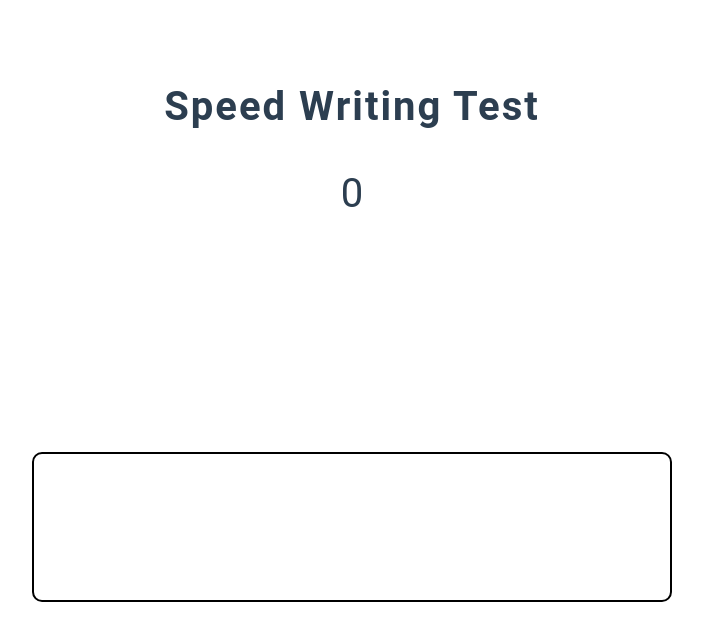
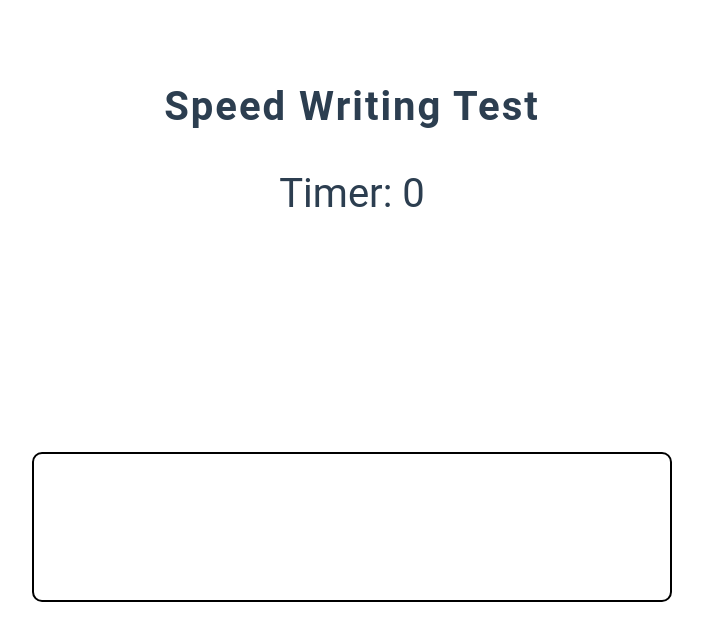
Before and after one commit to alexandre-soares/speed-writing-vuejs, a Vue app: page / in a window 1280 px wide. Shown: the top 640 px of the page, without its empty margins (288-991 px from the left). Built offline with nearby package versions, Linux system fonts and the light colour scheme; no server answers.

Commit message:
adding timer function

```diff
--- a/src/components/SpeedWriting.vue
+++ b/src/components/SpeedWriting.vue
@@ -1,7 +1,7 @@
 <template>
   <div class="speed-writing">
     <h1>Speed Writing Test</h1>
-    <div class="timer">0</div>
+    <div class="timer">Timer: {{ this.timer }}</div>
     <div class="container">
       <div class="quote-display" ref="quoteDisplay"></div>
       <textarea
@@ -19,7 +19,9 @@ export default {
   data() {
     return {
       API_URL: "http://api.quotable.io/random",
-      quoteInput: null
+      quoteInput: null,
+      timer: 0,
+      startTime: null
     };
   },
   mounted() {
@@ -40,9 +42,10 @@ export default {
         this.$refs.quoteDisplay.appendChild(characterSpan);
       });
       this.quoteInput = null;
+
+      this.startTimer();
     },
     checkCharacter() {
-      console.log(this.quoteInput);
       const arrayQuote = this.$refs.quoteDisplay.querySelectorAll("span");
       const arrayValue = this.quoteInput.split("");
 
@@ -65,7 +68,18 @@ export default {
 
       if (correct) {
         this.renderNewQuote();
+        this.timer = 0;
       }
+    },
+    startTimer() {
+      this.startTime = new Date();
+      console.log(`start time is ${this.startTime}`);
+      setInterval(() => {
+        this.timer = this.getTimerTime();
+      }, 1000);
+    },
+    getTimerTime() {
+      return Math.floor((new Date() - this.startTime) / 1000);
     }
   }
 };
```
